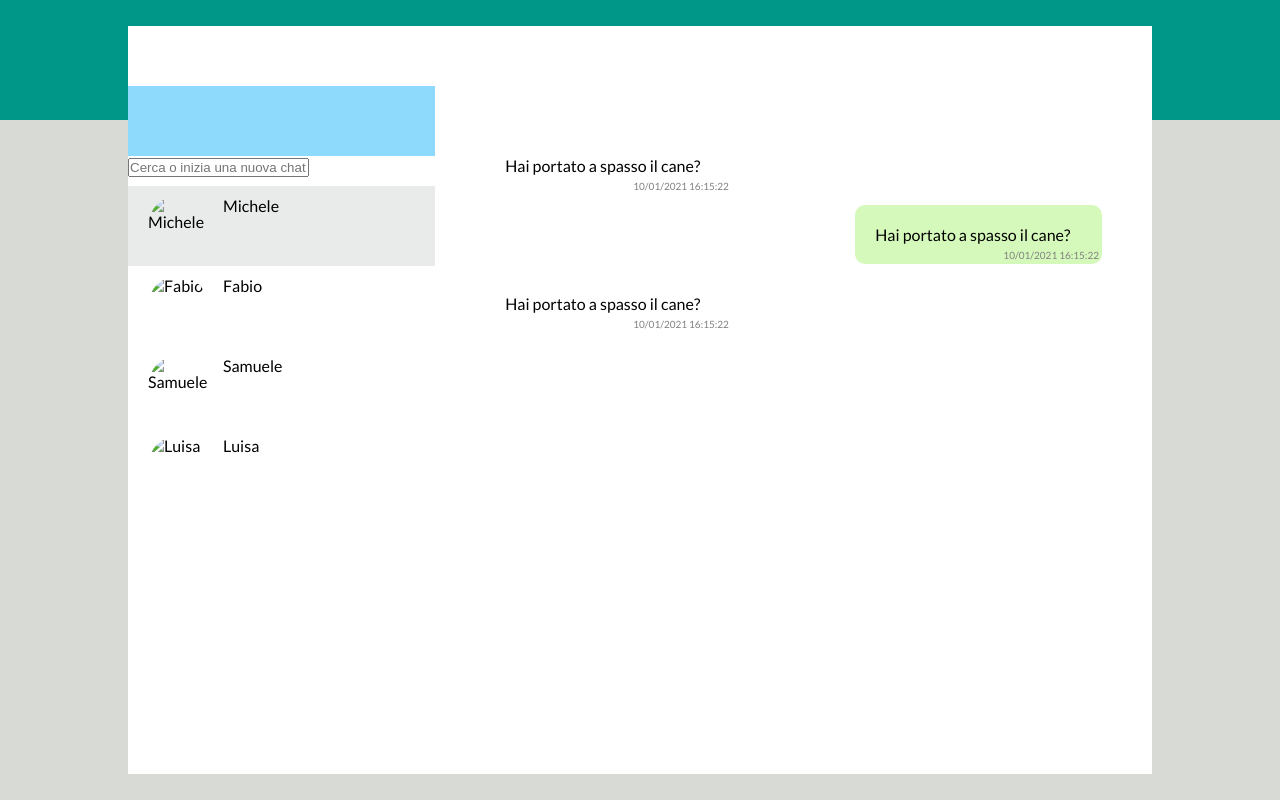
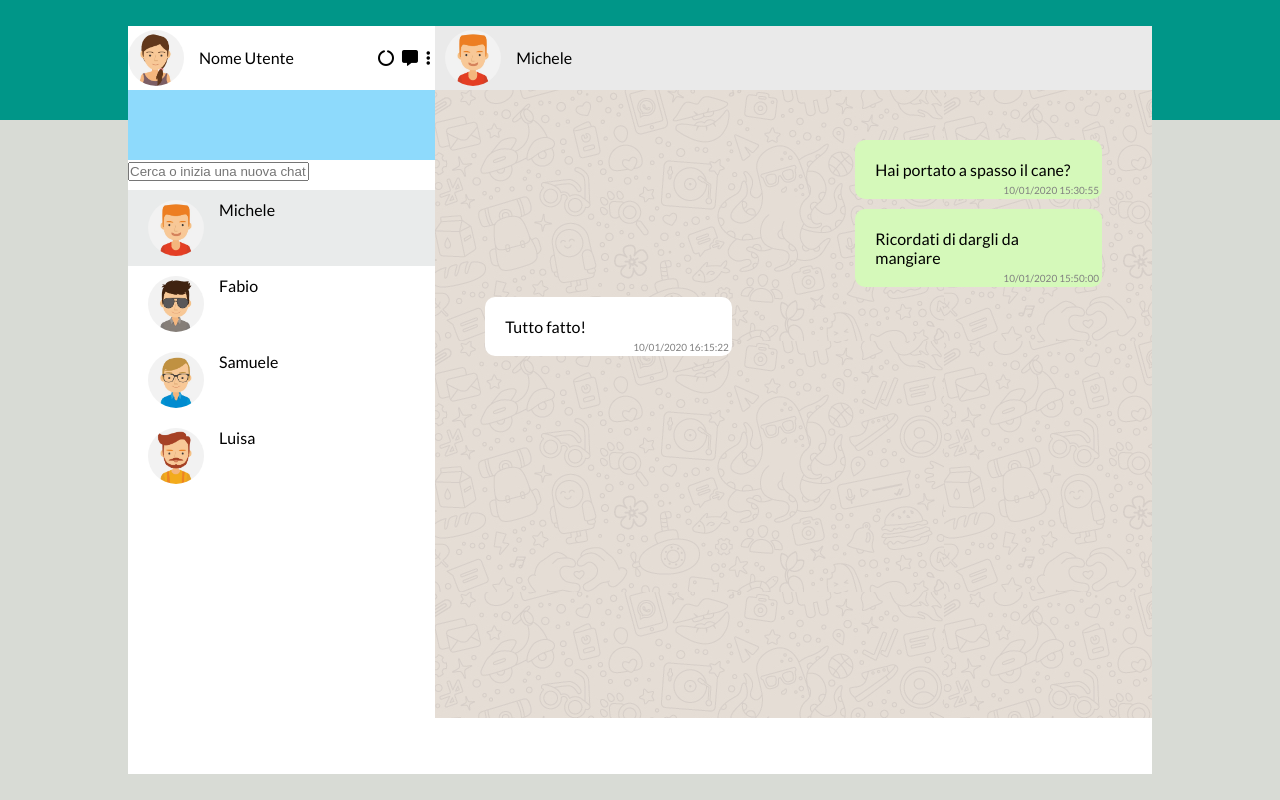
Before and after one commit to Ottavio42/Vue-Boolzapp, a plain HTML site: page index.html in a window 1280 px wide. Drawn offline with nearby package versions, Linux system fonts and the light colour scheme.

Commit message:
Aggiunto-Utente-personale

```diff
--- a/css/style.css
+++ b/css/style.css
@@ -5,6 +5,9 @@
 }
 
 /* Common */
+.flex{
+	display: flex;
+}
 body {
 	font-family: 'Lato', sans-serif;
 	height: 100vh;
@@ -24,11 +27,20 @@ body {
 }
 
 /* App Col Left */
+
 .app-col-left {
 	width: 30%;
 }
 .header-user {
-	height: 3.75rem;
+	height: 4rem;
+	align-items: center;
+	justify-content: space-between;
+}
+.icons i{
+	margin-right: .3125rem;
+}
+.personal-contact{
+	align-items: center;
 }
 .message-notifications {
 	height: 4.375rem;
@@ -38,7 +50,7 @@ body {
 	height: 1.875rem;
 }
 .contacts {
-	height: calc(100% - 10rem);
+	height: calc(100% - 10.25rem);
 	overflow-y: scroll;
 }
 
@@ -50,8 +62,8 @@ body {
 	background-color: #E9EBEB;
 }
 .contact-avatar {
-	width: 3.75rem;
-	height: 3.75rem;
+	width: 3.5rem;
+	height: 3.5rem;
 	border-radius: 50%;
 	overflow: hidden;
 }
@@ -69,7 +81,18 @@ body {
 	width: 70%;
 }
 .header-contact, .send-message {
-	height: 3.75rem;
+	height: 4rem;
+}
+.header-contact{
+	background-color: #EAEAEA;
+	display: flex;
+	align-items: center;
+	justify-content: space-between;
+	padding: 0 .625rem;
+}
+.current-contact {
+	display: flex;
+	align-items: center;
 }
 
 /* Message */
--- a/index.html
+++ b/index.html
@@ -4,23 +4,35 @@
 		<meta charset="UTF-8">
 		<meta http-equiv="X-UA-Compatible" content="IE=edge">
 		<meta name="viewport" content="width=device-width, initial-scale=1.0">
-    <title>BoolzApp</title>
-        <!-- Google font -->
+		<title>Vue Boolzapp</title>
+		<!-- Google fonts -->
 		<link rel="preconnect" href="https://fonts.googleapis.com">
 		<link rel="preconnect" href="https://fonts.gstatic.com" crossorigin>
-    <link href="https://fonts.googleapis.com/css2?family=Lato:wght@100;300;400;700;900&display=swap" rel="stylesheet">
-    <!-- Fontawesome -->
-    <link rel="stylesheet" href="https://cdnjs.cloudflare.com/ajax/libs/font-awesome/5.15.4/css/all.min.css" integrity="sha512-1ycn6IcaQQ40/MKBW2W4Rhis/DbILU74C1vSrLJxCq57o941Ym01SwNsOMqvEBFlcgUa6xLiPY/NS5R+E6ztJQ==" crossorigin="anonymous" referrerpolicy="no-referrer" />
-    <!-- CSS -->
+		<link href="https://fonts.googleapis.com/css2?family=Lato:wght@300;400;700&display=swap" rel="stylesheet">
+		<!-- /Google fonts -->
+		<!-- Font Awesome -->
+		<link rel="stylesheet" href="https://cdnjs.cloudflare.com/ajax/libs/font-awesome/6.0.0-beta2/css/all.min.css" integrity="sha512-YWzhKL2whUzgiheMoBFwW8CKV4qpHQAEuvilg9FAn5VJUDwKZZxkJNuGM4XkWuk94WCrrwslk8yWNGmY1EduTA==" crossorigin="anonymous" referrerpolicy="no-referrer" />
+		<!-- /Font Awesome -->
 		<link rel="stylesheet" href="css/style.css">
 	</head>
 	<body>
 
 		<div id="root" class="app-container">
 			<div class="app-col-left">
-            <div class="header-user">
+				<div class="header-user flex">
+                    <div class="personal-contact flex">
+                        <div class="contact-avatar">
+                            <img src="img/avatar_io.jpg" alt="">
+                        </div>
+                        <div class="contact-name">Nome Utente</div>
+                    </div>
+                    <div class="icons">
+                        <i class="fas fa-circle-notch"></i>
+                        <i class="fas fa-comment-alt"></i>
+                        <i class="fas fa-ellipsis-v"></i>
+                    </div>
+				</div>
 
-            </div>
 				<div class="message-notifications">
 
 				</div>
@@ -29,7 +41,10 @@
 				</div>
 
 				<ul class="contacts">
-                <li v-for="(contact, index) in contacts" :key="index" :class="index == 0 ? 'active' : null">
+					<li v-for="(contact, index) in contacts"
+						:key="index"
+						:class="index == indexCurrentContact ? 'active' : null"
+						@click="indexCurrentContact = index">
 						<div class="contact-avatar">
 							<img :src="`img/avatar${contact.avatar}.jpg`" :alt="contact.name">
 						</div>
@@ -40,27 +55,22 @@
 				</ul>
  			</div>
 			<div class="app-col-right">
-            <div class="header-contact"></div>
+				<div class="header-contact">
+					<div class="current-contact">
+						<div class="contact-avatar">
+							<img :src="`img/avatar${contacts[indexCurrentContact].avatar}.jpg`" :alt="contacts[indexCurrentContact].name.name">
+						</div>
+						<div class="contact-name">
+							{{contacts[indexCurrentContact].name}}
+						</div>
+					</div>
+				</div>
 				<div class="message-container">
 
-                <div class="message">
+					<div class="message" v-for="(message, index) in contacts[indexCurrentContact].messages" :class="message.status" :key="index">
 						<div class="message-text">
-                        Hai portato a spasso il cane?
-                        <div class="message-date">10/01/2021 16:15:22</div>
-                    </div>
-                </div>
-
-                <div class="message sent">
-                    <div class="message-text">
-                        Hai portato a spasso il cane?
-                        <div class="message-date">10/01/2021 16:15:22</div>
-                    </div>
-                </div>
-
-                <div class="message">
-                    <div class="message-text">
-                        Hai portato a spasso il cane?
-                        <div class="message-date">10/01/2021 16:15:22</div>
+							{{message.message}}
+							<div class="message-date">{{message.date}}</div>
 						</div>
 					</div>
 
--- a/js/script.js
+++ b/js/script.js
@@ -82,7 +82,8 @@ const app = new Vue({
 					}
 				],
 			},
-		]
+		],
+		indexCurrentContact: 0
 	},
 	methods: {
 
```
Also changed, not shown: img/avatar_1.jpg (added), img/avatar_2.jpg (added), img/avatar_3.jpg (added), img/avatar_4.jpg (added), img/avatar_5.jpg (added), img/avatar_6.jpg (added), img/avatar_7.jpg (added), img/avatar_8.jpg (added), img/avatar_io.jpg (added), img/mine.jpg (added). Lines whose indentation alone changed are shown as unchanged.
